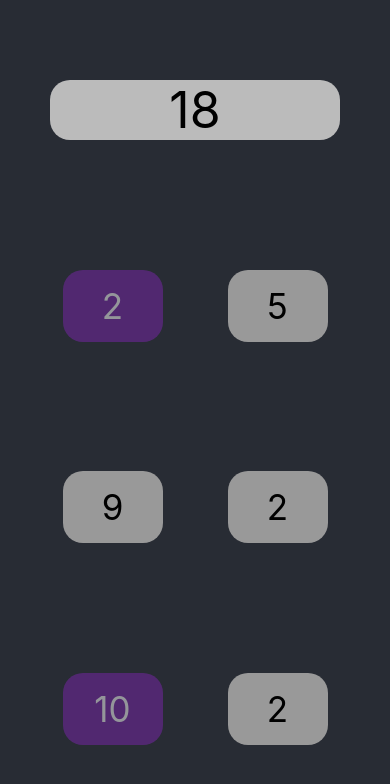
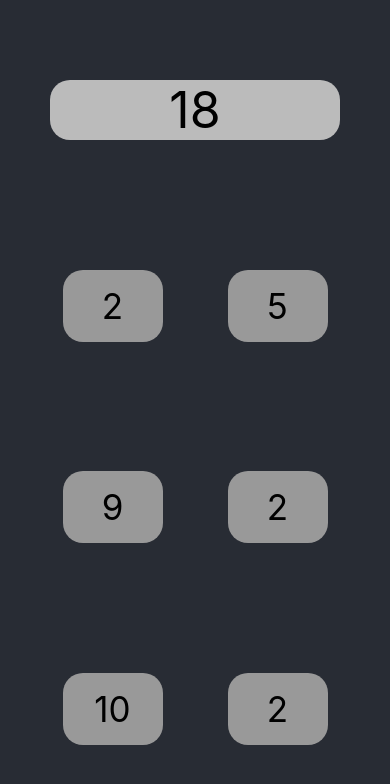
Before and after one commit to Nathanjms/react-native-essential-training, a React Native app: screen / in a window 390 px wide. Shown: the top 784 px of the page. Built offline with nearby package versions, Linux system fonts and the light colour scheme.

Commit message:
Onclick action to 'disable' button

```diff
--- a/src/components/Game.js
+++ b/src/components/Game.js
@@ -1,5 +1,5 @@
 import React from 'react';
-import PropTypes from 'prop-types';
+import PropTypes, { number } from 'prop-types';
 import { StyleSheet, Text, View } from 'react-native';
 
 import RandomNumber from './RandomNumber';
@@ -9,7 +9,7 @@ class App extends React.Component {
         randomNumberCount: PropTypes.number.isRequired,
     };
     state = {
-        selectedNumbers: [0, 4],
+        selectedNumbers: [],
     };
     randomNumbers = Array
         .from({ length: this.props.randomNumberCount })
@@ -22,14 +22,23 @@ class App extends React.Component {
     isNumberSelected = (numberIndex) => {
         return this.state.selectedNumbers.indexOf(numberIndex) >= 0;
     }
+    selectNumber = (numberIndex) => {
+        this.setState((prevState) => ({
+            selectedNumbers: [...prevState.selectedNumbers, numberIndex]
+        }));
+    }
     render() {
         return (
             <View style={styles.container}>
                 <Text style={styles.target}>{this.target}</Text>
                 <View style={styles.numberContainer}>
                     {this.randomNumbers.map((randomNumber, i) =>
-                        <RandomNumber key={i} number={randomNumber}
-                            isSelected={this.isNumberSelected(i)}
+                        <RandomNumber
+                            key={i}
+                            id={i}
+                            number={randomNumber}
+                            isDisabled={this.isNumberSelected(i)}
+                            onPress={this.selectNumber}
                         />
                     )}
                 </View>
--- a/src/components/RandomNumber.js
+++ b/src/components/RandomNumber.js
@@ -7,18 +7,21 @@ import { StyleSheet, Text, TouchableOpacity } from 'react-native';
 export default class RandomNumber extends Component {
 
     static propTypes = {
+        id: PropTypes.number.isRequired,
         number: PropTypes.number.isRequired,
-        isSelected: PropTypes.bool.isRequired,
+        isDisabled: PropTypes.bool.isRequired,
+        onPress: PropTypes.func.isRequired,
     };
 
     handlePress = () => {
-        console.log(this.props.number);
-    }
+        this.props.onPress(this.props.id);
+    };
+
 
     render() {
         return (
             <TouchableOpacity onPress={this.handlePress}>
-                <Text style={[styles.number, this.props.isSelected ? styles.selected : '']}>{this.props.number}</Text>
+                <Text style={[styles.number, this.props.isDisabled ? styles.disabled : '']}>{this.props.number}</Text>
             </TouchableOpacity>
         );
     }
@@ -34,7 +37,7 @@ const styles = StyleSheet.create({
         borderRadius: 20,
         padding: 15
     },
-    selected: {
+    disabled: {
         opacity: 0.5,
         color: 'white',
         backgroundColor: '#7b26ad',
```
